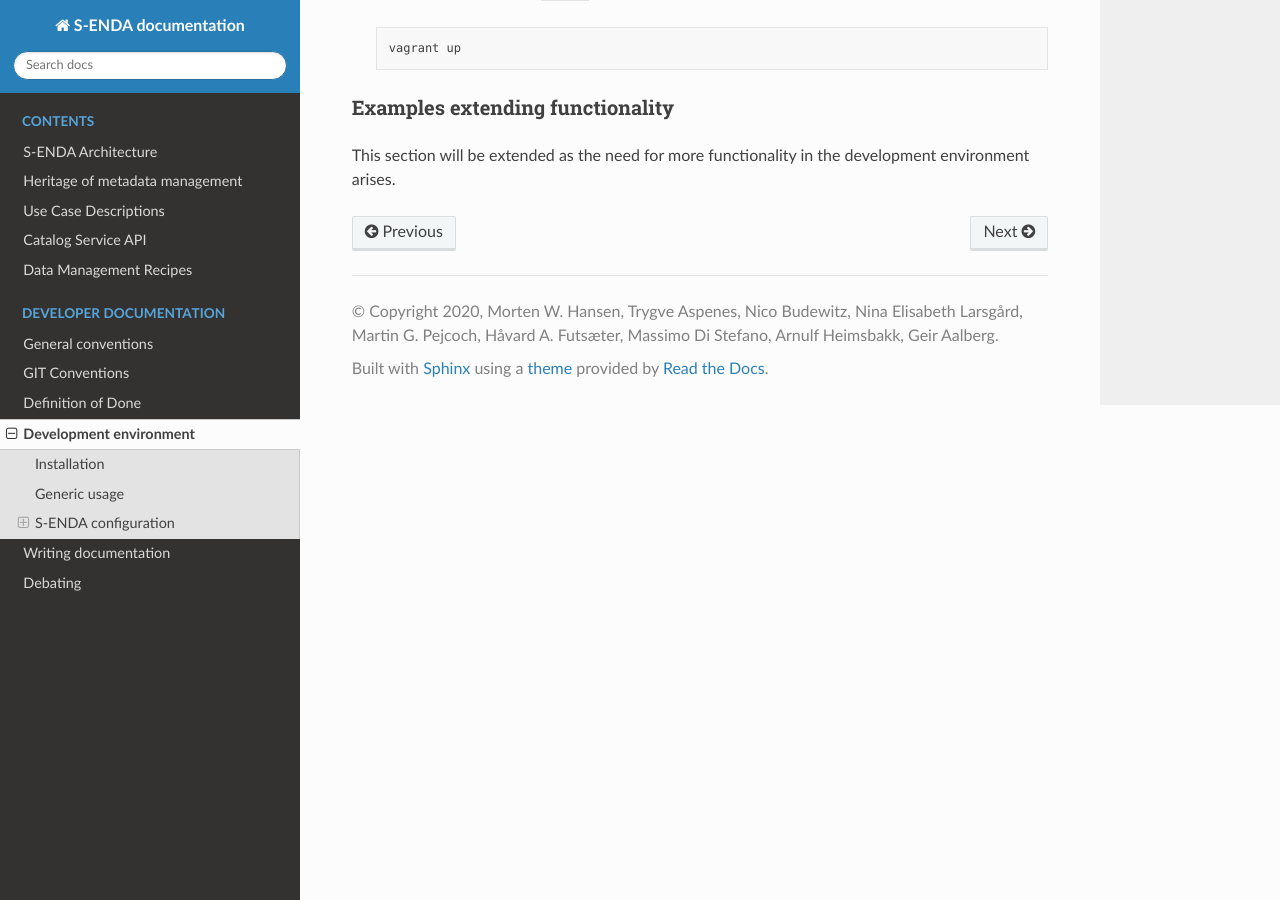
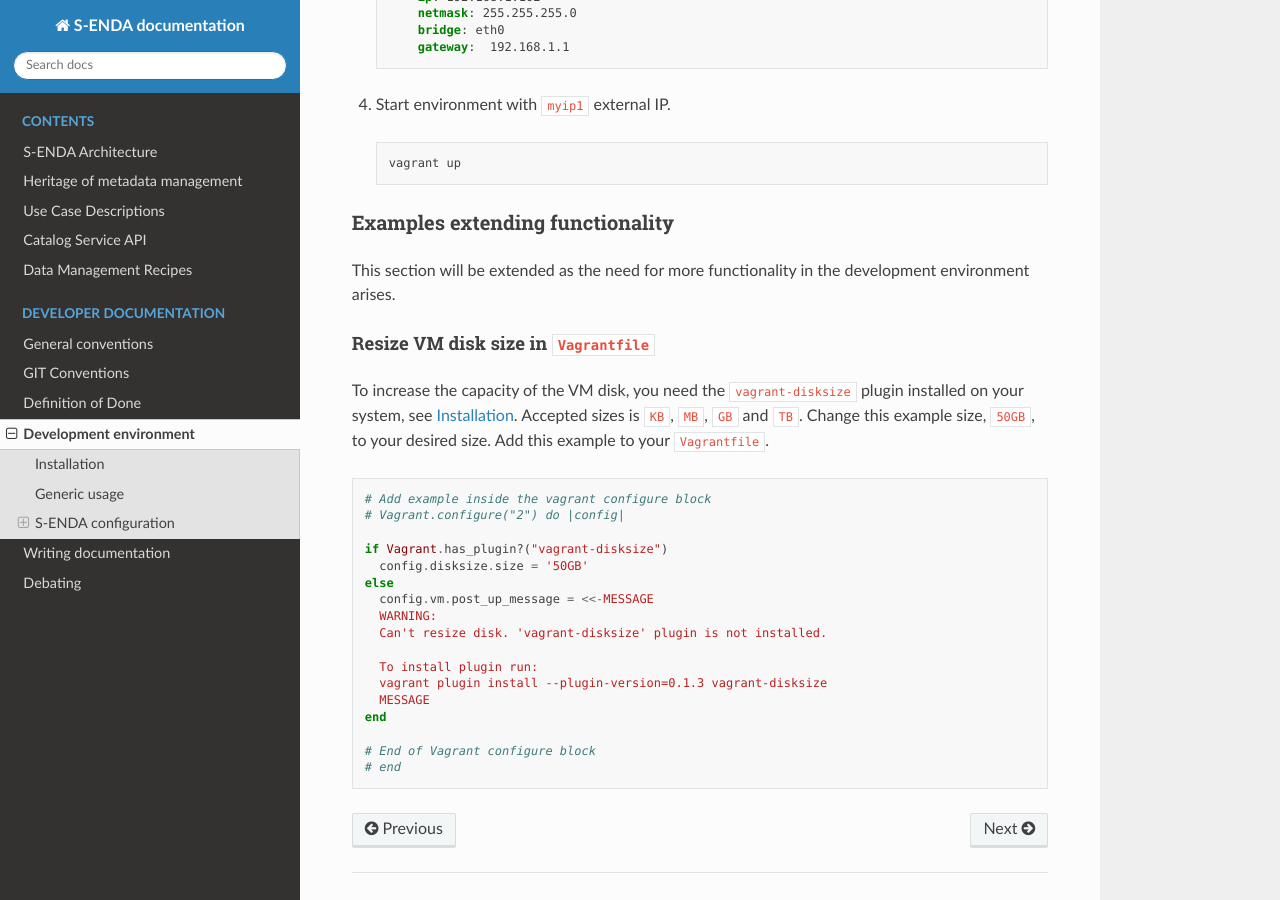
Before and after one commit to metno/S-ENDA-documentation, a Sphinx documentation site: the page built from source/devel_environ.rst, in a window 1280 px wide and 900 px high, scrolled down 3060 px. Built offline with Sphinx 7.4.7 and the Read the Docs theme 2.0.0, drawn with Linux system fonts in a browser that asks for light colours; some of the changed text lies outside the part shown.

Commit message:
#75 Added information how to resize a VM disk.

```diff
--- a/source/devel_environ.rst
+++ b/source/devel_environ.rst
@@ -8,6 +8,7 @@ Development environment
 .. _Wikipedia: https://en.wikipedia.org/
 .. _Vagrant 2.2.7: https://releases.hashicorp.com/vagrant/2.2.7/
 .. _VirtualBox 6.1.x: https://www.virtualbox.org/wiki/Downloads
+.. _vagrant-disksize 0.1.3: https://github.com/sprotheroe/vagrant-disksize
 
 In Wikipedia_, HashiCorps_' Vagrant_ is defined as
 
@@ -23,8 +24,13 @@ S-ENDA has standardized on these versions for the development environment:
 
 * `Vagrant 2.2.7`_
 * `VirtualBox 6.1.x`_
+* Vagrant plugin `vagrant-disksize 0.1.3`_
 
-Download the software appropriate for your platform and install.
+Download the Vagrant and VirtualBox  appropriate for your platform and install. Install the plugin as follows.
+
+.. code-block:: bash
+
+   vagrant plugin install --plugin-version 0.1.3 vagrant-disksize
 
 -------------
 Generic usage
@@ -66,8 +72,8 @@ Below is a sample of the most used Vagrant commands. For an overview of other op
 --------------------
 S-ENDA configuration
 --------------------
+This section contains a template ``Vagrantfile`` used in S-SENDA development. There is one generic and reusable part. In addition to this, examples to help developers extend development environment functionality will be added. Specific ``Vagrantfile``'s for reproducing the complete development environment for S-ENDA will reside in the main code repositories.
 
-This section contains a template ``Vagrantfile`` used in S-SENDA development. There is one generic and reusable part. In addition to this, examples to help developers extend development environment functionality will be added. Specific ``Vagrantfile``'s for reproducing the complete development environment for S-ENDA will reside in the main code repositories.
 
 Generic configuration
 =====================
@@ -164,5 +170,30 @@ Examples extending functionality
 
 This section will be extended as the need for more functionality in the development environment arises.
 
+Resize VM disk size in ``Vagrantfile``
+--------------------------------------
+
+To increase the capacity of the VM disk, you need the ``vagrant-disksize`` plugin installed on your system, see Installation_. Accepted sizes is ``KB``, ``MB``, ``GB`` and ``TB``. Change this example size, ``50GB``, to your desired size. Add this example to your ``Vagrantfile``.
+
+.. code-block:: ruby
+
+  # Add example inside the vagrant configure block
+  # Vagrant.configure("2") do |config|
+
+  if Vagrant.has_plugin?("vagrant-disksize")
+    config.disksize.size = '50GB'
+  else
+    config.vm.post_up_message = <<-MESSAGE
+    WARNING:
+    Can't resize disk. 'vagrant-disksize' plugin is not installed.
+
+    To install plugin run:
+    vagrant plugin install --plugin-version=0.1.3 vagrant-disksize
+    MESSAGE
+  end
+
+  # End of Vagrant configure block
+  # end
+
 ..
   # vim: set spell spelllang=en:
```
